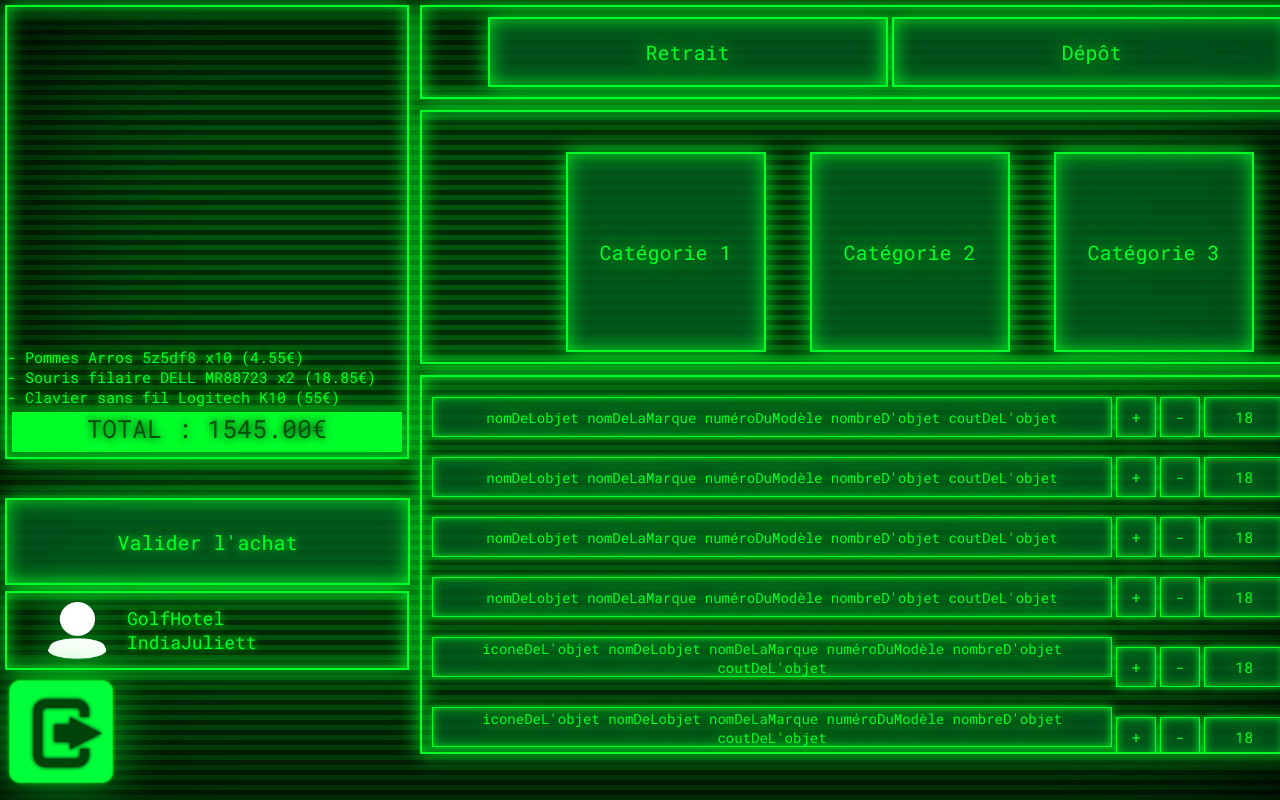
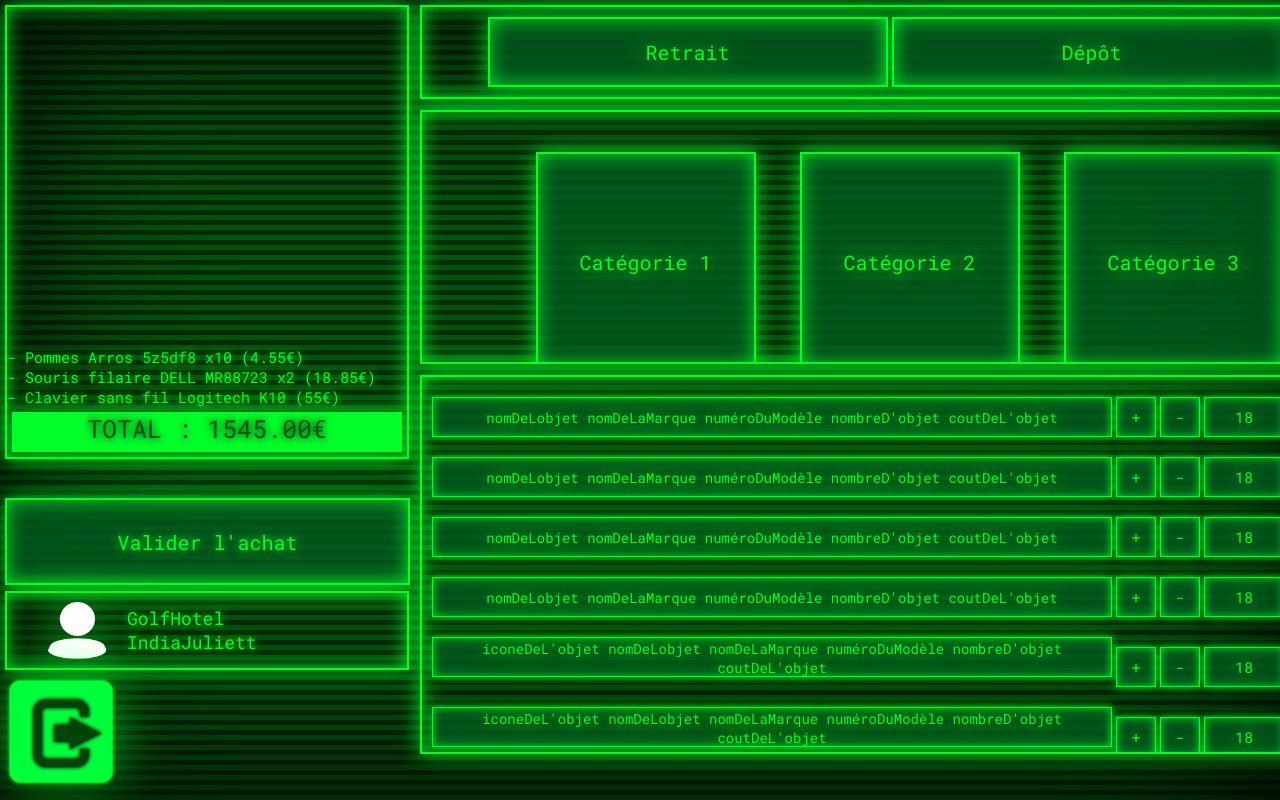
Before and after one commit to adrienchanove/abondance, a PHP site: page /Front/Main/main.html in a window 1280 px wide; the page is wider, and only the part inside the window is pictured. Run offline with PHP 8.4, Linux system fonts and the light colour scheme.

Commit message:
V0.5.12c

```diff
--- a/Front/Main/main.css
+++ b/Front/Main/main.css
@@ -237,8 +237,8 @@ img
 {
 	margin-top: 40px;
 	margin-left: 40px;
-	width: 200px;
-	height: 200px;
+	width: 220px;
+	height: 220px;
 
 	box-shadow: 0 0 20px rgba(0,255,41,0.8), inset 0 0 20px rgba(0,255,41,0.8);
 	border: solid 2px #00FF29;
```
